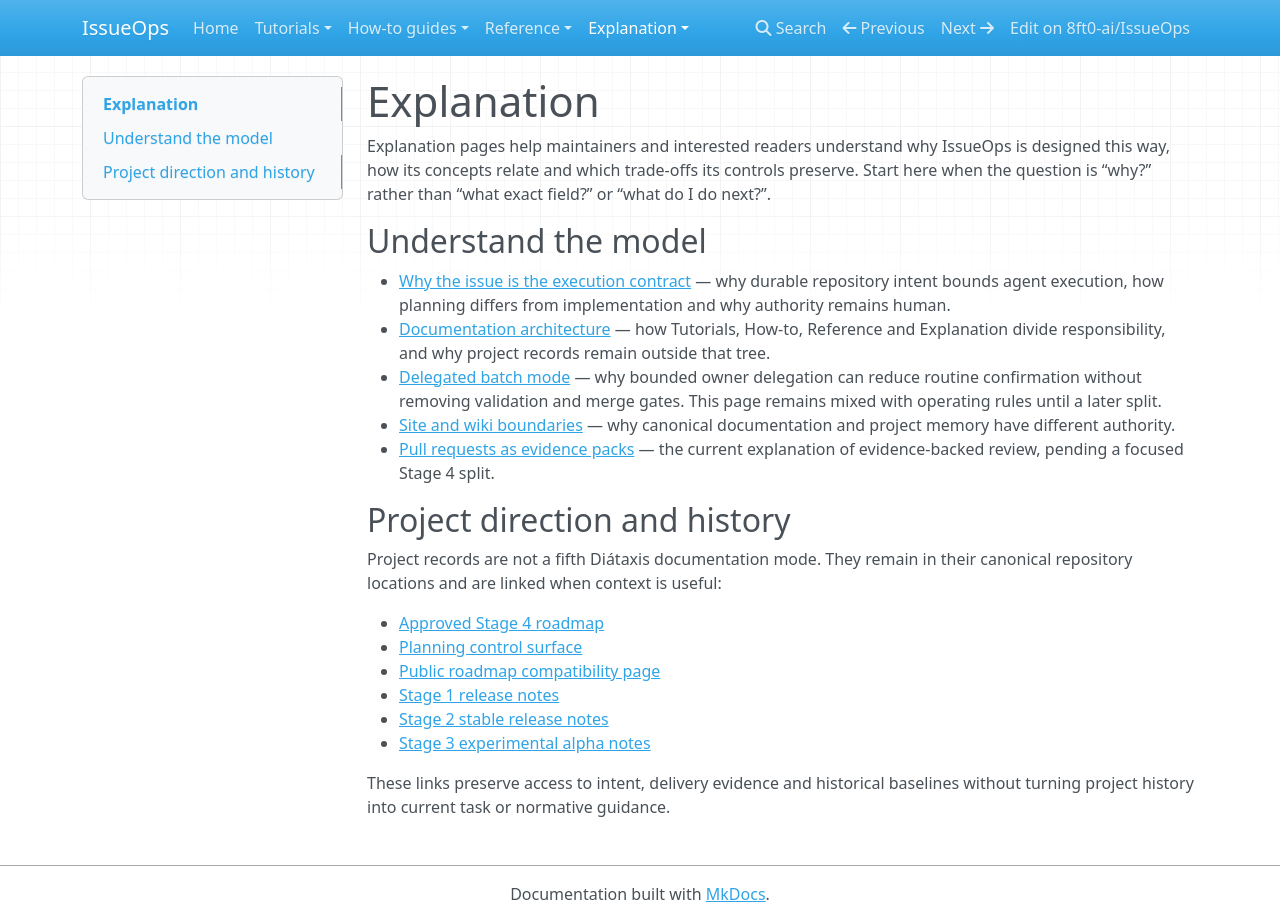
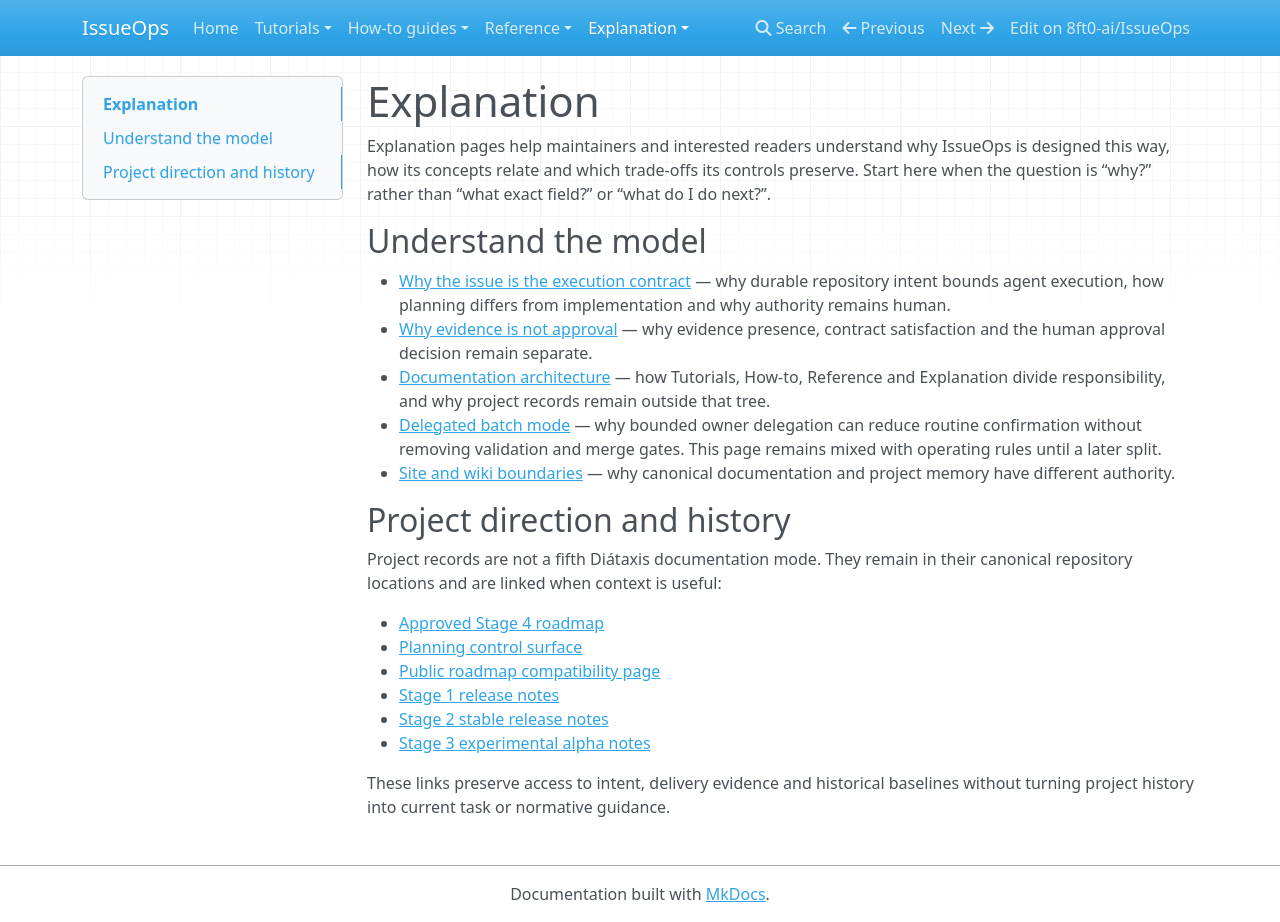
Before and after one commit to 8ft0-ai/IssueOps, an MkDocs documentation site: the page built from docs/explanation/index.md, in a window 1280 px wide and 922 px high. Built offline with MkDocs 1.6.1, drawn with Linux system fonts in a browser that asks for light colours; nearby versions of some CDN libraries.

Commit message:
Index the PR evidence and approval explanation

```diff
--- a/docs/explanation/index.md
+++ b/docs/explanation/index.md
@@ -5,10 +5,10 @@
 ## Understand the model
 
 - [Why the issue is the execution contract](execution-contract-model.md) — why durable repository intent bounds agent execution, how planning differs from implementation and why authority remains human.
+- [Why evidence is not approval](pr-evidence-and-approval.md) — why evidence presence, contract satisfaction and the human approval decision remain separate.
 - [Documentation architecture](documentation-architecture.md) — how Tutorials, How-to, Reference and Explanation divide responsibility, and why project records remain outside that tree.
 - [Delegated batch mode](../delegated-batch-mode.md) — why bounded owner delegation can reduce routine confirmation without removing validation and merge gates. This page remains mixed with operating rules until a later split.
 - [Site and wiki boundaries](../site-vs-wiki.md) — why canonical documentation and project memory have different authority.
-- [Pull requests as evidence packs](../pr-evidence-packs.md) — the current explanation of evidence-backed review, pending a focused Stage 4 split.
 
 ## Project direction and history
 
```
